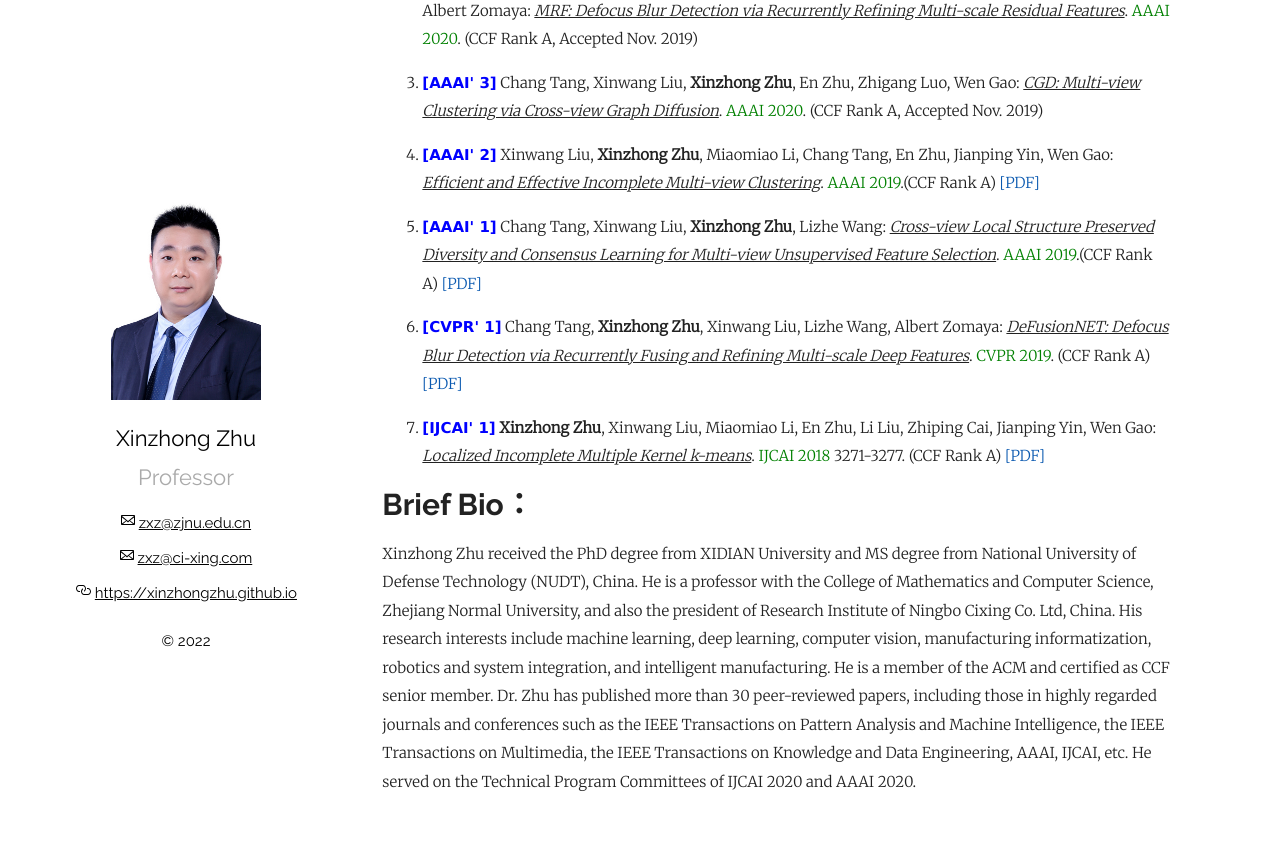
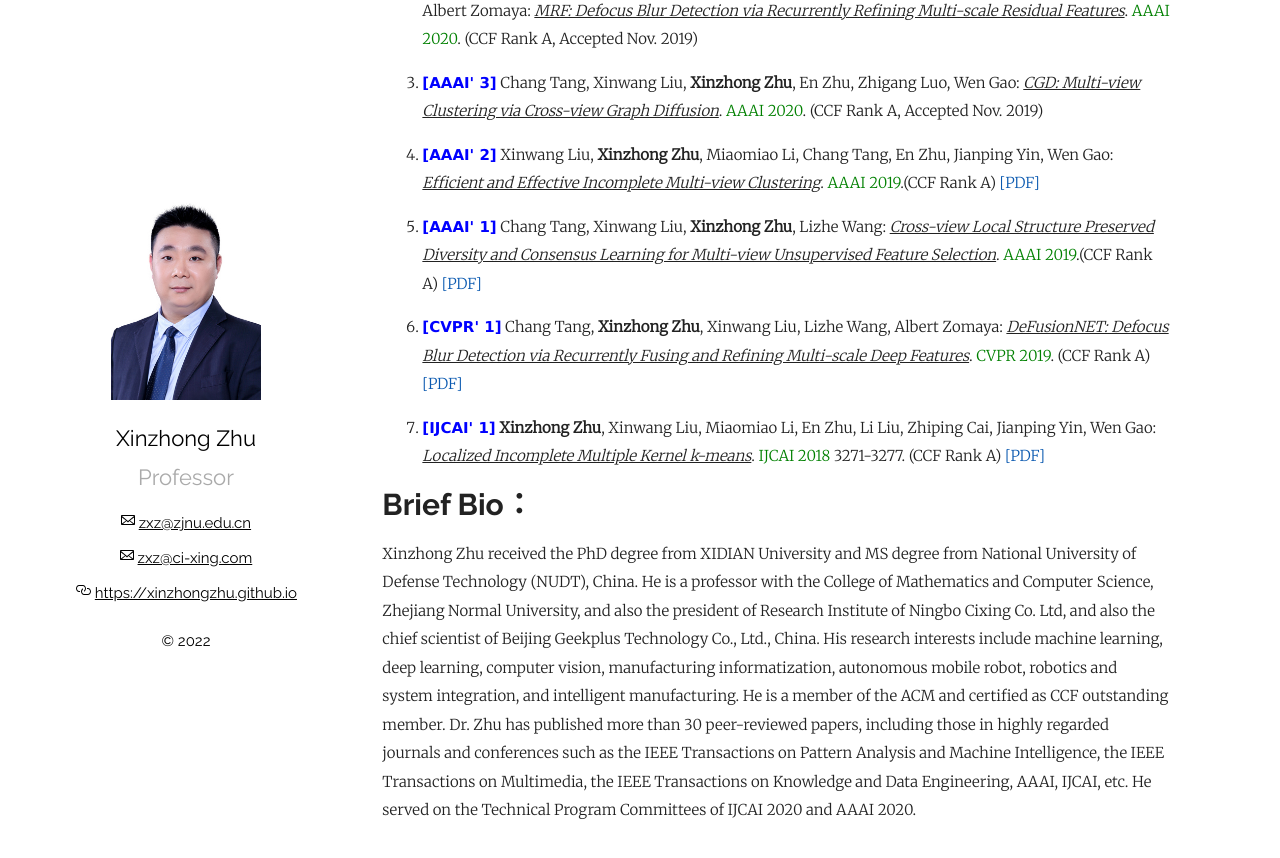
Before and after one commit to xinzhongzhu/xinzhongzhu.github.io, a Jekyll site: the page built from index.md, in a window 1280 px wide and 900 px high, scrolled down 1512 px. Shown: the top 858 px of the window. Built offline with Jekyll 4.4.1, drawn with Linux system fonts in a browser that asks for light colours; our own code applies the rules of GitHub Pages for plain Markdown files.

Commit message:
Update index.md

```diff
--- a/index.md
+++ b/index.md
@@ -62,4 +62,4 @@ Please drop me a message by email: <u>zxz@zjnu.edu.cn</u> or <u>zxz@ci-xing.com<
 
 # Brief Bio：
 
-Xinzhong Zhu received the PhD degree from XIDIAN University and MS degree from National University of Defense Technology (NUDT), China. He is a professor with the College of Mathematics and Computer Science, Zhejiang Normal University, and also the president of Research Institute of Ningbo Cixing Co. Ltd, China. His research interests include machine learning, deep learning, computer vision, manufacturing informatization, robotics and system integration, and intelligent manufacturing. He is a member of the ACM and certified as CCF senior member. Dr. Zhu has published more than 30 peer-reviewed papers, including those in highly regarded journals and conferences such as the IEEE Transactions on Pattern Analysis and Machine Intelligence, the IEEE Transactions on Multimedia, the IEEE Transactions on Knowledge and Data Engineering, AAAI, IJCAI, etc. He served on the Technical Program Committees of IJCAI 2020 and AAAI 2020.
+Xinzhong Zhu received the PhD degree from XIDIAN University and MS degree from National University of Defense Technology (NUDT), China. He is a professor with the College of Mathematics and Computer Science, Zhejiang Normal University, and also the president of Research Institute of Ningbo Cixing Co. Ltd, and also the chief scientist of Beijing Geekplus Technology Co., Ltd., China. His research interests include machine learning, deep learning, computer vision, manufacturing informatization, autonomous mobile robot, robotics and system integration, and intelligent manufacturing. He is a member of the ACM and certified as CCF outstanding member. Dr. Zhu has published more than 30 peer-reviewed papers, including those in highly regarded journals and conferences such as the IEEE Transactions on Pattern Analysis and Machine Intelligence, the IEEE Transactions on Multimedia, the IEEE Transactions on Knowledge and Data Engineering, AAAI, IJCAI, etc. He served on the Technical Program Committees of IJCAI 2020 and AAAI 2020.
```
